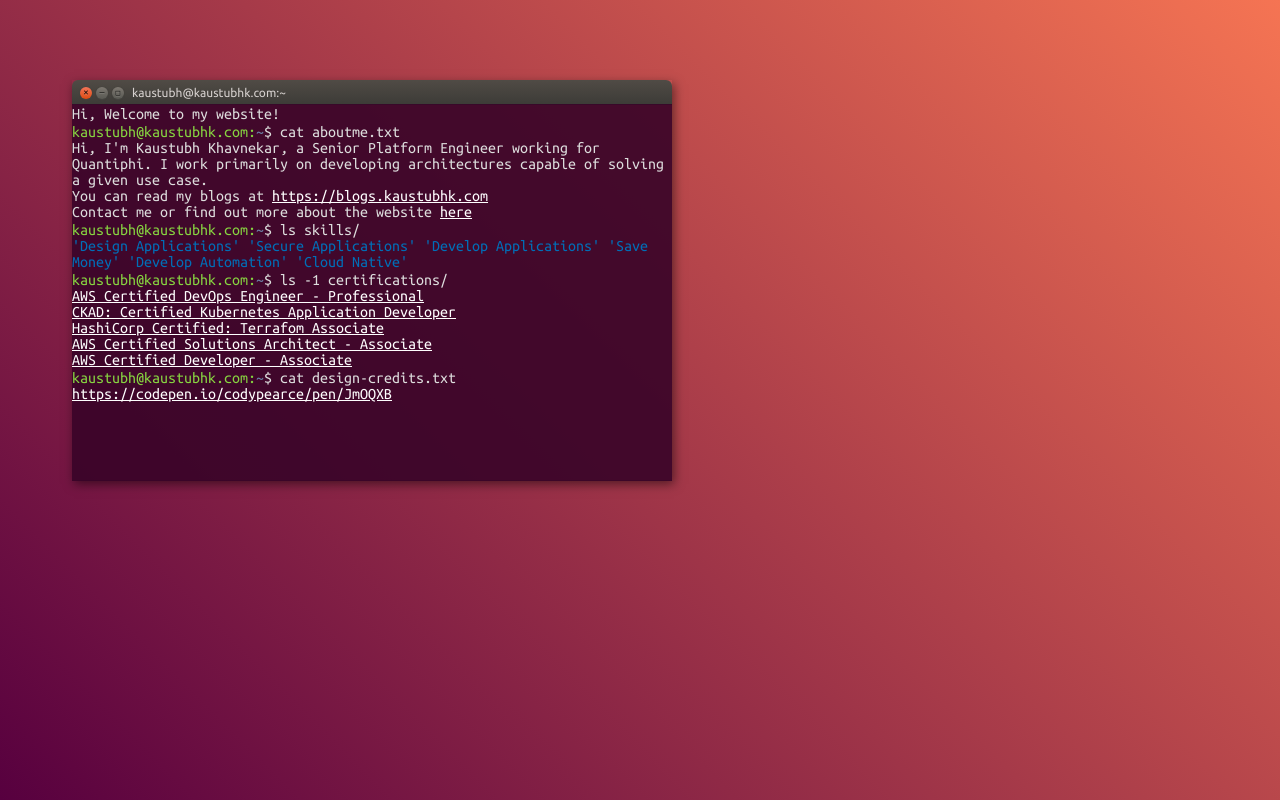
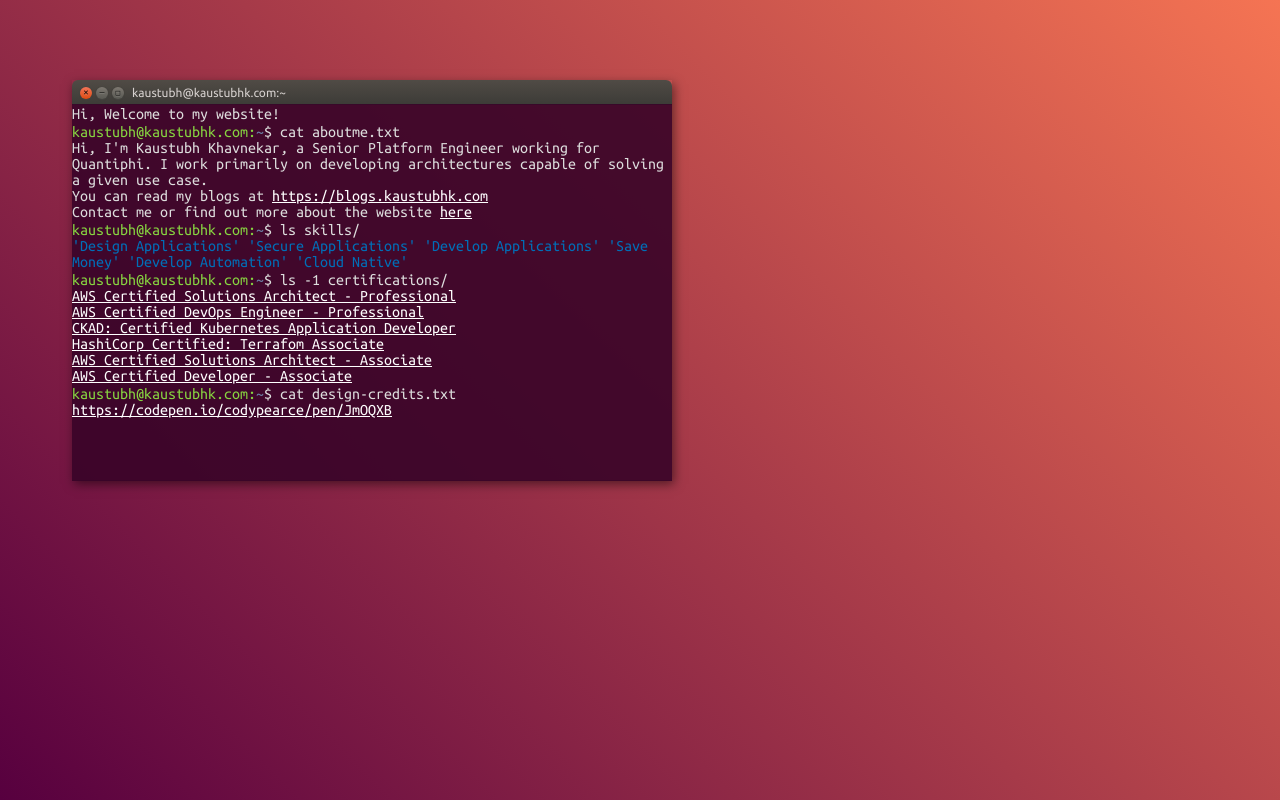
Before and after one commit to KMK-Git/kaustubhk, a Gatsby site in the folder site-code/: page / in a window 1280 px wide. Built offline with nearby package versions, Linux system fonts and the light colour scheme; Gatsby itself is replaced by a stand-in of ours.

Commit message:
Add SA Pro cert

```diff
--- a/site-code/src/pages/index.jsx
+++ b/site-code/src/pages/index.jsx
@@ -37,6 +37,11 @@ function IndexPage() {
       </TerminalText>
       <TerminalPrompt user={user} location={location} text="ls -1 certifications/" />
       <TerminalText isFolder={false}>
+        <StyledAnchor href="https://www.credly.com/badges/fb5b4fc7-87cb-4732-a81c-4c52821ad3bb/public_url" target="_blank" rel="noopener noreferrer">
+          AWS Certified Solutions Architect - Professional
+        </StyledAnchor>
+      </TerminalText>
+      <TerminalText isFolder={false}>
         <StyledAnchor href="https://www.credly.com/badges/785576dd-bce0-4987-a631-3a2d2b74499c/public_url" target="_blank" rel="noopener noreferrer">
           AWS Certified DevOps Engineer - Professional
         </StyledAnchor>
```
